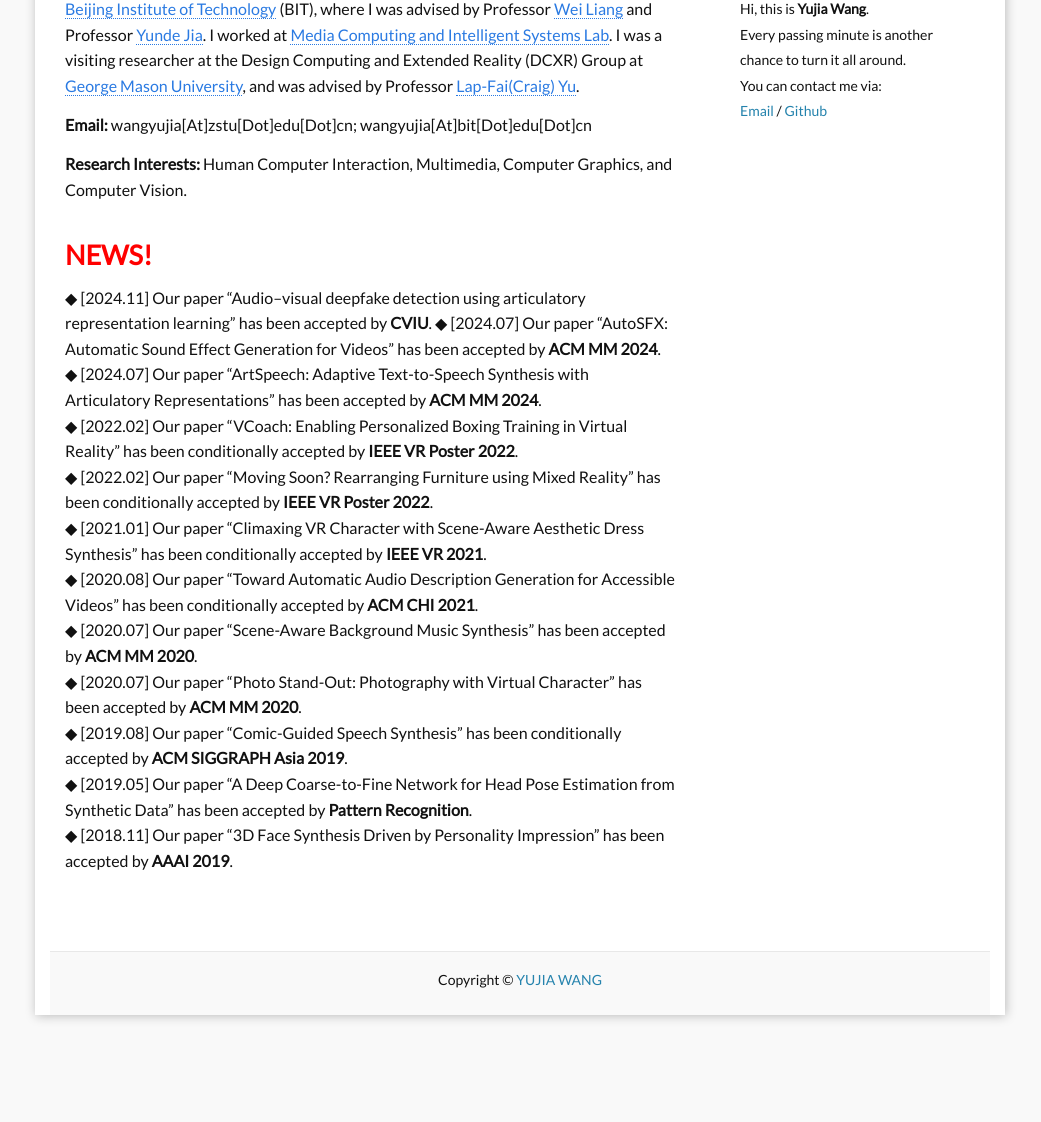
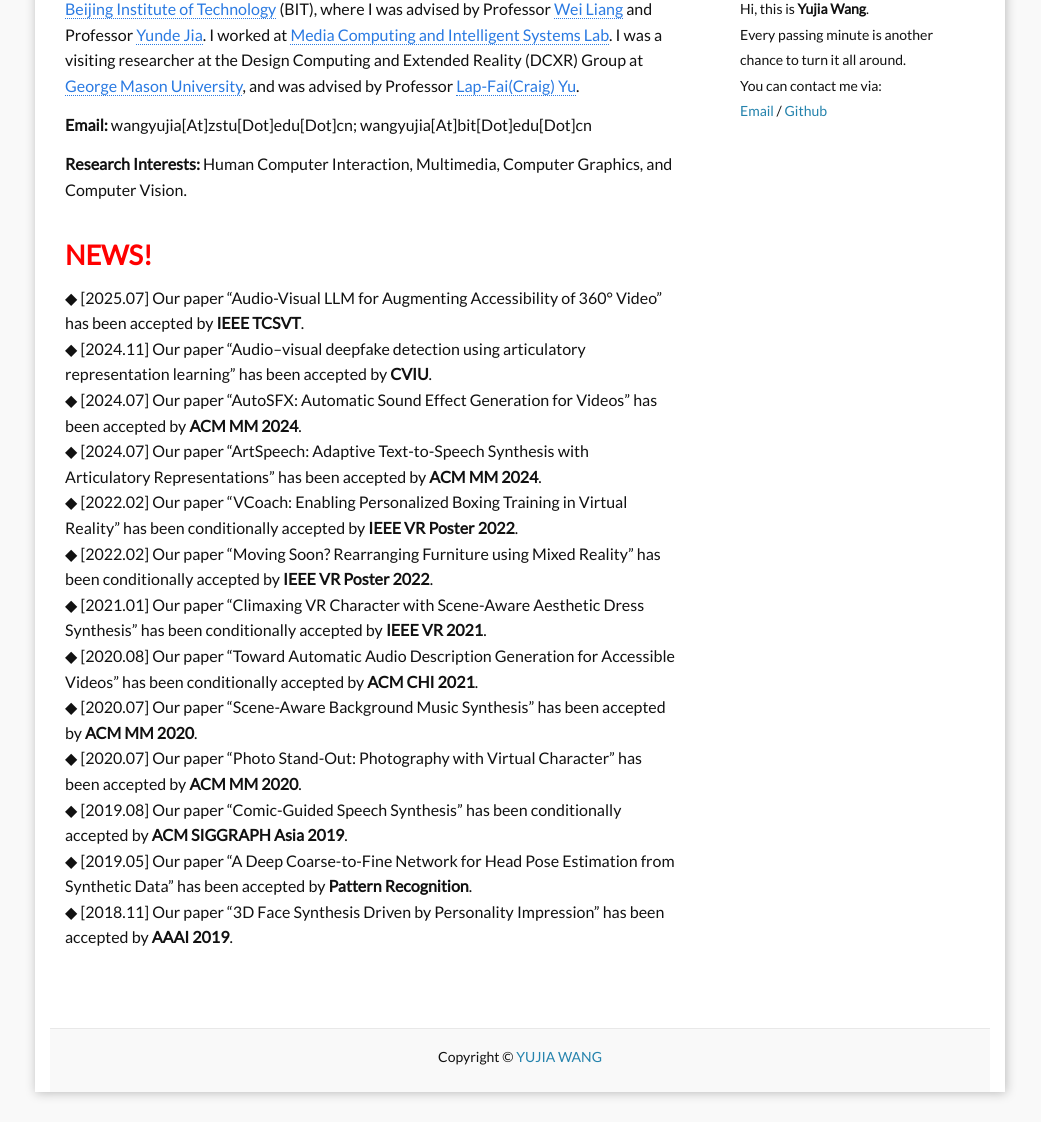
Before and after one commit to bitwangyujia/research, a Jekyll site: the page built from a_home.md, in a window 1280 px wide, cut to the strip 367-1489 px from the top of the page. Shown: the whole strip, without its empty margins (120-1161 px from the left). Built offline with Jekyll 4.4.1, drawn with Linux system fonts in a browser that asks for light colours; before the commit the page ends 1412 px from its top, so only the background shows below that.

Commit message:
Update a_home.md

```diff
--- a/a_home.md
+++ b/a_home.md
@@ -25,7 +25,10 @@
 
 <span style="color:red;font-size:27px"><strong>NEWS!</strong></span>
 
+◆ [2025.07] Our paper “Audio-Visual LLM for Augmenting Accessibility of 360° Video” has been accepted by **IEEE TCSVT**.
+<br>
 ◆ [2024.11] Our paper “Audio–visual deepfake detection using articulatory representation learning” has been accepted by **CVIU**.
+<br>
 ◆ [2024.07] Our paper "AutoSFX: Automatic Sound Effect Generation for Videos" has been accepted by **ACM MM 2024**.
 <br>
 ◆ [2024.07] Our paper "ArtSpeech: Adaptive Text-to-Speech Synthesis with Articulatory Representations" has been accepted by **ACM MM 2024**.
```
